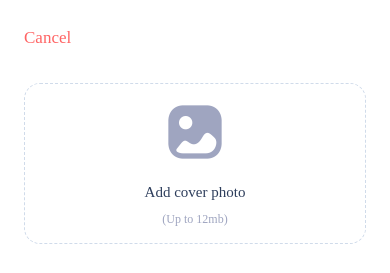
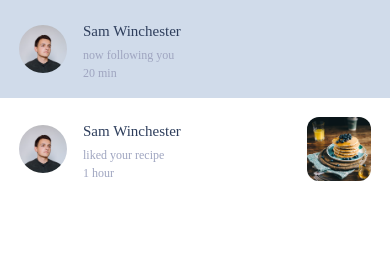
Before and after one commit to haileykwen/mob-masakuy, a React Native app: screen /Notification in a window 390 px wide. Shown: the top 273 px of the page. Built offline with nearby package versions, Linux system fonts and the light colour scheme.

Commit message:
slicing notification screen

```diff
--- a/src/configs/navigators.tsx
+++ b/src/configs/navigators.tsx
@@ -2,6 +2,7 @@ import React from "react";
 import { createNativeStackNavigator } from "@react-navigation/native-stack";
 import { NavigationContainer } from "@react-navigation/native";
 import { Create, Home, NewPassword, Onboarding, PasswordRecovery, PasswordRecoveryCode, Search, Signin, Signup, VerificationCode } from "../screens";
+import { Notification } from "../screens/NotificationStack";
 
 const AuthStack = createNativeStackNavigator();
 const AuthStackScreen = () => (
@@ -26,9 +27,16 @@ const HomeStackScreen = () => (
 
 const CreateStack = createNativeStackNavigator();
 const CreateStackScreen = () => (
-    <CreateStack.Navigator initialRouteName="Home" screenOptions={{ headerShown: false }}>
+    <CreateStack.Navigator initialRouteName="Create" screenOptions={{ headerShown: false }}>
         <CreateStack.Screen name="Create" component={Create} />
     </CreateStack.Navigator>
+);
+
+const NotificationStack = createNativeStackNavigator();
+const NotificationStackScreen = () => (
+    <NotificationStack.Navigator initialRouteName="Notification" screenOptions={{ headerShown: false }}>
+        <NotificationStack.Screen name="Notification" component={Notification} />
+    </NotificationStack.Navigator>
 );
 
 const RootStack = createNativeStackNavigator();
@@ -36,11 +44,12 @@ const RootStackScreen = () => {
     return (
         <RootStack.Navigator
             screenOptions={{ headerShown: false }}
-            initialRouteName="CreateStack"
+            initialRouteName="NotificationStack"
         >
             <RootStack.Screen name="AuthStack" component={AuthStackScreen} />
             <RootStack.Screen name="HomeStack" component={HomeStackScreen} />
             <RootStack.Screen name="CreateStack" component={CreateStackScreen} />
+            <RootStack.Screen name="NotificationStack" component={NotificationStackScreen} />
         </RootStack.Navigator>
     );
 }
--- /dev/null
+++ b/src/screens/NotificationStack/Notification/common/notificationList.tsx
@@ -0,0 +1,53 @@
+import React from 'react';
+import { Image, StyleSheet, TouchableOpacity, View } from 'react-native';
+import { DummyFood1, DummyUser1 } from '../../../../assets/images';
+import { Gap, Heading, Paragraph } from '../../../../components';
+import { Colors, GlobalStyle } from '../../../../styles';
+
+interface NotificationItemProps {
+    read: true | false,
+    type: 'like' | 'follow',
+    time: string,
+    // photo: string,
+    // user: object
+}
+
+const NotificationItem = (props: NotificationItemProps) => {
+    return (
+        <TouchableOpacity style={styles(props).container}>
+            <Image source={DummyUser1} style={styles(props).userPic} />
+            <View>
+                <Heading type='tertiary' text='Sam Winchester' />
+                <Gap height={5} />
+                <Paragraph type='tertiary' text={props.type === 'follow' ? 'now following you' : 'liked your recipe'} />
+                <Gap height={5} />
+                <Paragraph type='tertiary' text={props.time} />
+            </View>
+            {props.type === 'like' && <Image source={DummyFood1} style={styles(props).foodPic} />}
+        </TouchableOpacity>
+    );
+}
+
+export default NotificationItem;
+
+const styles = (props: NotificationItemProps) => StyleSheet.create({
+    container: {
+        padding: GlobalStyle.paddingSecondary,
+        flexDirection: 'row',
+        alignItems: 'center',
+        backgroundColor: props.read === true ? 'none' : Colors.outline,
+    },
+    userPic: {
+        height: 48,
+        width: 48,
+        borderRadius: 50,
+        marginRight: 16
+    },
+    foodPic: {
+        height: 64,
+        width: 64,
+        borderRadius: 12,
+        marginRight: 0,
+        marginLeft: 'auto'
+    }
+});
--- /dev/null
+++ b/src/screens/NotificationStack/Notification/index.tsx
@@ -0,0 +1,26 @@
+import React, { Component } from 'react';
+import { ScrollView, StyleSheet, View } from 'react-native';
+import { Colors, GlobalStyle } from '../../../styles';
+import NotificationItem from './common/notificationList';
+
+class Notification extends Component {
+    render() {
+        return (
+            <ScrollView showsVerticalScrollIndicator={false}>
+                <View style={styles.container}>
+                    <NotificationItem read={false} type='follow' time='20 min' />
+                    <NotificationItem read={true} type='like' time='1 hour' />
+                </View>
+            </ScrollView>
+        );
+    }
+}
+
+export default Notification;
+
+const styles = StyleSheet.create({
+    container: {
+        minHeight: GlobalStyle.fullHeight - GlobalStyle.statusBarHeight,
+        backgroundColor: Colors.white
+    }
+});
--- /dev/null
+++ b/src/screens/NotificationStack/index.tsx
@@ -0,0 +1,5 @@
+import Notification from "./Notification";
+
+export {
+    Notification
+}
```
